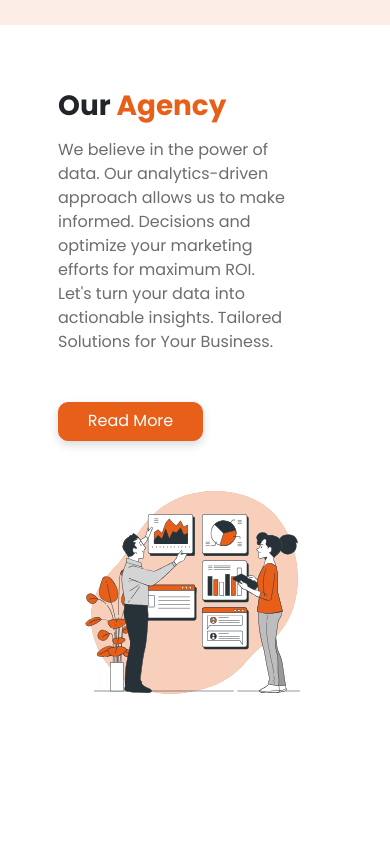
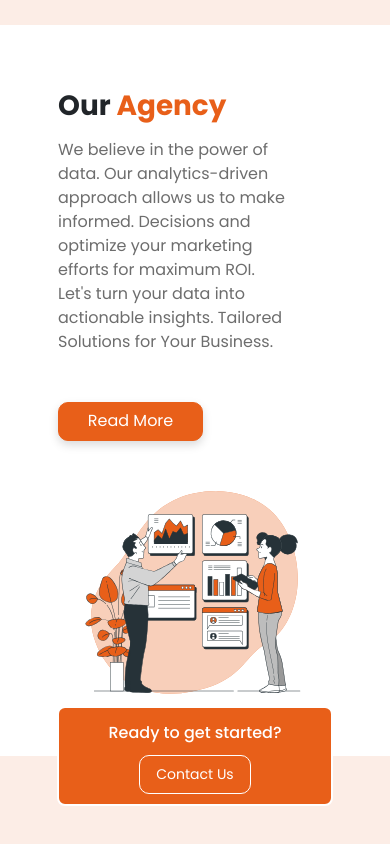
Before and after one commit to BanderMohammed2000/brand-buzz-website, a Vue app: page / in a window 390 px wide. Shown: the part 2846-3690 px from the top of the page. Before the commit the page ends 3554 px from the top, so only its background shows below. Built offline with nearby package versions, Linux system fonts and the light colour scheme.

Commit message:
part of the footer done

```diff
--- a/src/App.vue
+++ b/src/App.vue
@@ -3,6 +3,7 @@
   <section-services></section-services>
   <section-solutions></section-solutions>
   <section-agency></section-agency>
+  <the-footer></the-footer>
 </template>
 
 <script>
@@ -10,12 +11,14 @@ import TheHeader from "./components/layout/TheHeader.vue";
 import SectionServices from "./sections/SectionServices.vue";
 import SectionSolutions from "./sections/SectionSolutions.vue";
 import SectionAgency from "./sections/SectionAgency.vue";
+import TheFooter from "./components/layout/TheFooter.vue";
 export default {
   components: {
     TheHeader,
     SectionServices,
     SectionSolutions,
     SectionAgency,
+    TheFooter,
   },
 };
 </script>
--- /dev/null
+++ b/src/components/layout/TheFooter.vue
@@ -0,0 +1,81 @@
+<template>
+  <footer>
+    <div class="container">
+      <div class="row mt-5 mt-lg-0">
+        <div class="col">
+          <div class="row">
+            <div class="col-sm-6"><h3>Ready to get started?</h3></div>
+            <div class="col-sm-6 text-sm-end">
+              <base-button mode="outline" color="#ffffff" borderColor="#ffffff"
+                >Contact Us</base-button
+              >
+            </div>
+          </div>
+        </div>
+      </div>
+    </div>
+  </footer>
+</template>
+
+<style scoped>
+footer {
+  background-color: #fcede6;
+}
+.col > div {
+  align-items: center;
+  /* justify-content: space-between; */
+  flex-wrap: wrap;
+  background-color: #e85f19;
+  color: #ffffff;
+  /* width: 85%; */
+  height: 95px;
+  margin: auto;
+  border: 2px solid #ffffff;
+  border-radius: 8px;
+  padding: 15px 35px;
+  position: relative;
+  top: -50%;
+}
+
+/* .col > div .outline {
+  margin-left: 20px;
+} */
+
+@media (max-width: 991.98px) {
+  .col > div h3 {
+    font-size: 22px;
+  }
+}
+
+@media (max-width: 767.98px) {
+  .col > div {
+    padding: 15px 10px;
+  }
+
+  .col > div h3 {
+    font-size: 16px;
+  }
+
+  .col > div .outline {
+    font-size: 14px;
+    padding: 0.5rem 1rem;
+    margin-bottom: 5px;
+  }
+}
+
+@media (max-width: 575.98px) {
+  .col > div {
+    text-align: center;
+    height: 100px;
+    width: 90%;
+  }
+  /* .col > div h3 {
+    font-size: 17px;
+  } */
+  .col > div .outline {
+    /* font-size: 13px;
+    padding: 0.4rem 0.8rem; */
+    margin-top: 5px;
+  }
+}
+</style>
--- a/src/components/ui/BaseButton.vue
+++ b/src/components/ui/BaseButton.vue
@@ -1,5 +1,5 @@
 <template>
-  <button :class="mode">
+  <button :class="mode" :style="{ color, borderColor }">
     <slot></slot>
   </button>
 </template>
@@ -8,6 +8,16 @@
 export default {
   props: {
     mode: {
+      type: String,
+      required: false,
+      default: null,
+    },
+    color: {
+      type: String,
+      required: false,
+      default: null,
+    },
+    borderColor: {
       type: String,
       required: false,
       default: null,
@@ -39,9 +49,10 @@ button.outline {
   box-shadow: none;
 }
 
-button.outline:hover {
+/* بعدين*/
+/* button.outline:hover {
   background-color: #f4f4f4;
-}
+} */
 
 .button-small {
   padding: 0.4rem 0.8rem;
--- a/src/sections/SectionSolutions.vue
+++ b/src/sections/SectionSolutions.vue
@@ -115,10 +115,6 @@ export default {
   padding-top: 10px;
 }
 
-/* .horizontal-card .card-title {
-  font-size: 16px;
-} */
-
 .horizontal-card .card-text {
   font-size: 14px;
   color: #6d6d6d;
```
Also changed, not shown: src/components/ui/UnorderList.vue (added, +7 -0 lines).
